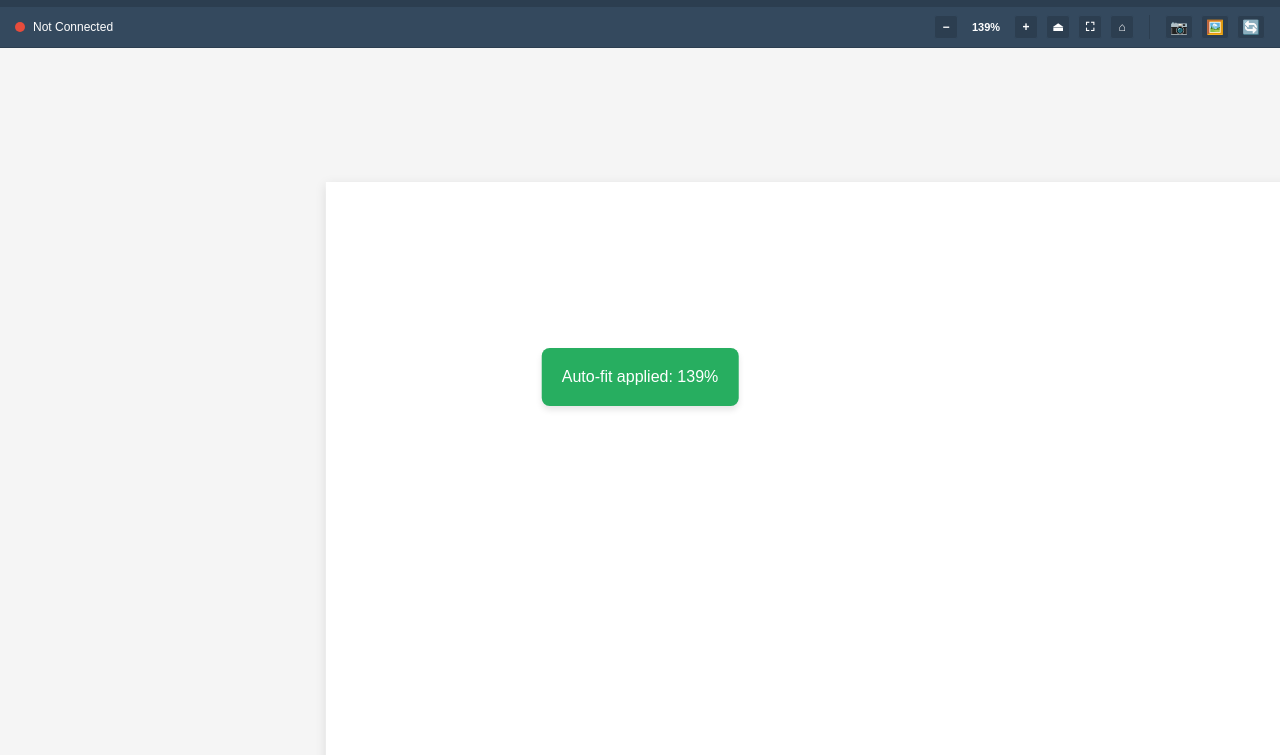
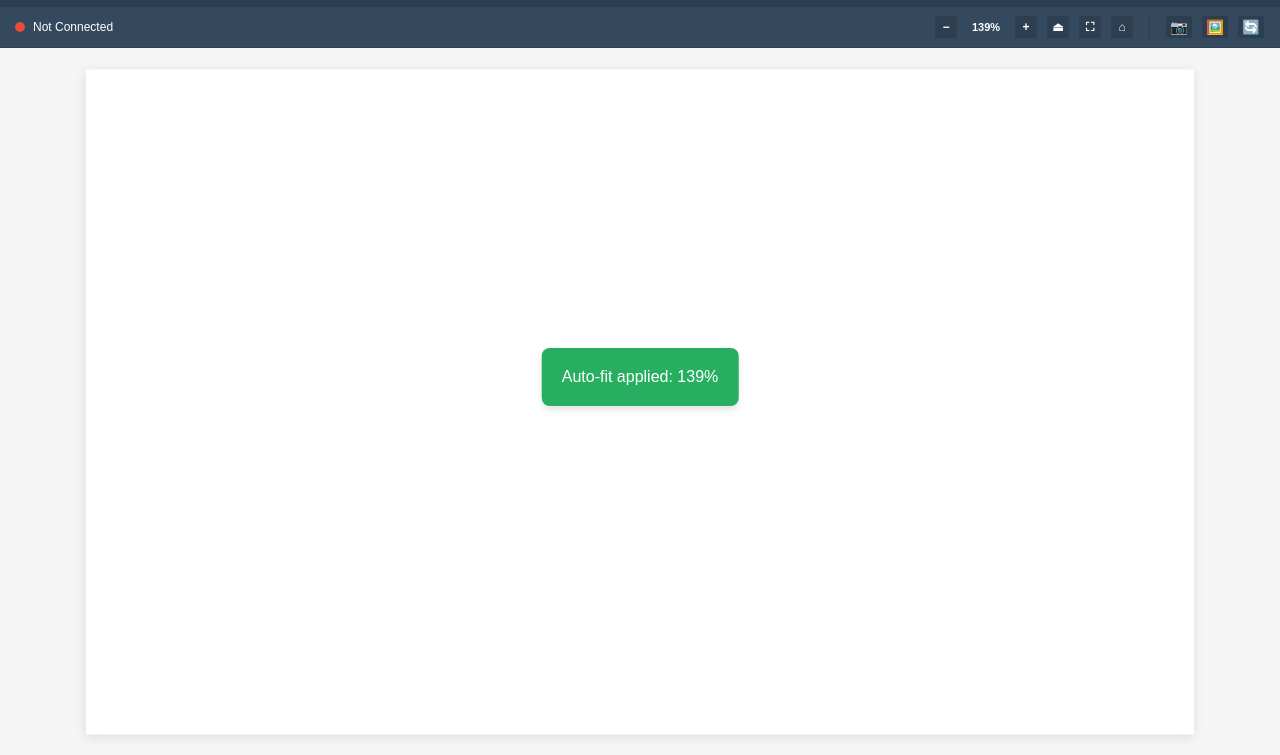
Before and after one commit to Wobi848/DDC4000-Browser, a plain HTML site: page index.html in a window 1280 px wide. Both pictures are taken after a click on the button "⚙️". Shown: the part 53-808 px from the top of the page. Drawn offline with Linux system fonts and the light colour scheme.

Commit message:
Refactor zoom handling and update iframe transform origin for improved centering

```diff
--- a/src/modules/zoom.js
+++ b/src/modules/zoom.js
@@ -8,28 +8,7 @@ export class ZoomManager {
 
     setZoom(zoomLevel) {
         this.currentZoom = Math.max(0.25, Math.min(5.0, zoomLevel));
-        const iframe = this.ddcBrowser.websiteFrame;
-        const container = this.ddcBrowser.iframeContainer;
-
-        // Get iframe dimensions
-        const resolution = this.ddcBrowser.resolutionSelect.value;
-        const baseWidth = resolution === 'QVGA' ? 320 : 800;
-        const baseHeight = resolution === 'QVGA' ? 240 : 480;
-
-        // Calculate scaled dimensions
-        const scaledWidth = baseWidth * this.currentZoom;
-        const scaledHeight = baseHeight * this.currentZoom;
-
-        // Calculate centering offset
-        const containerWidth = container.clientWidth;
-        const containerHeight = container.clientHeight;
-        const offsetX = (containerWidth - scaledWidth) / 2;
-        const offsetY = (containerHeight - scaledHeight) / 2;
-
-        // Apply transform with centering
-        iframe.style.transform = `translate(${offsetX}px, ${offsetY}px) scale(${this.currentZoom})`;
-        iframe.style.transformOrigin = 'top left';
-
+        this.ddcBrowser.websiteFrame.style.transform = `scale(${this.currentZoom})`;
         this.updateZoomDisplay();
         this.updateFrameSize();
     }
@@ -76,12 +55,6 @@ export class ZoomManager {
         const scaleY = containerHeight / baseHeight;
         const optimalScale = Math.min(scaleX, scaleY, 3.0); // Max 3x zoom
 
-        console.log(`🎯 AutoFit Debug - ${resolution}:`);
-        console.log(`  Base size: ${baseWidth}×${baseHeight}`);
-        console.log(`  Container: ${containerWidth}×${containerHeight}`);
-        console.log(`  Scales: X=${scaleX.toFixed(2)}, Y=${scaleY.toFixed(2)}`);
-        console.log(`  Final scale: ${optimalScale.toFixed(2)}`);
-
         this.setZoom(optimalScale);
         this.ddcBrowser.showSuccess(`Auto-fit applied: ${Math.round(optimalScale * 100)}%`);
     }
--- a/src/styles.css
+++ b/src/styles.css
@@ -347,7 +347,7 @@ body {
 .website-frame {
     border: none;
     display: block;
-    transform-origin: top left;
+    transform-origin: center center;
     transition: transform 0.3s ease;
     background-color: white;
     box-shadow: 0 2px 8px rgba(0,0,0,0.1);
```
